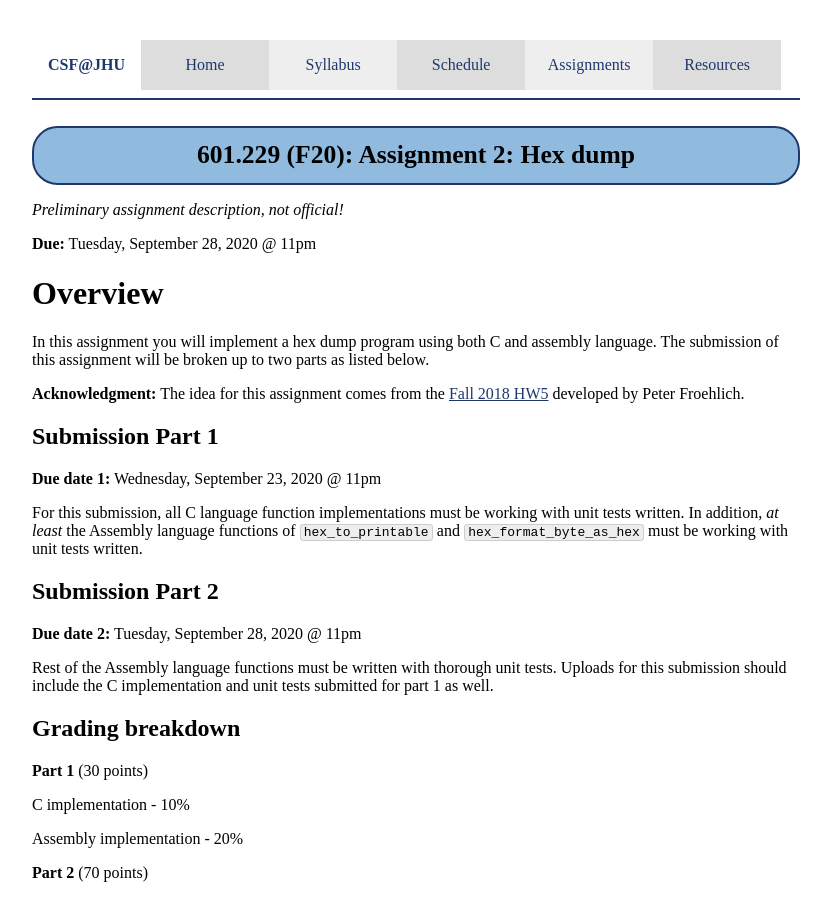
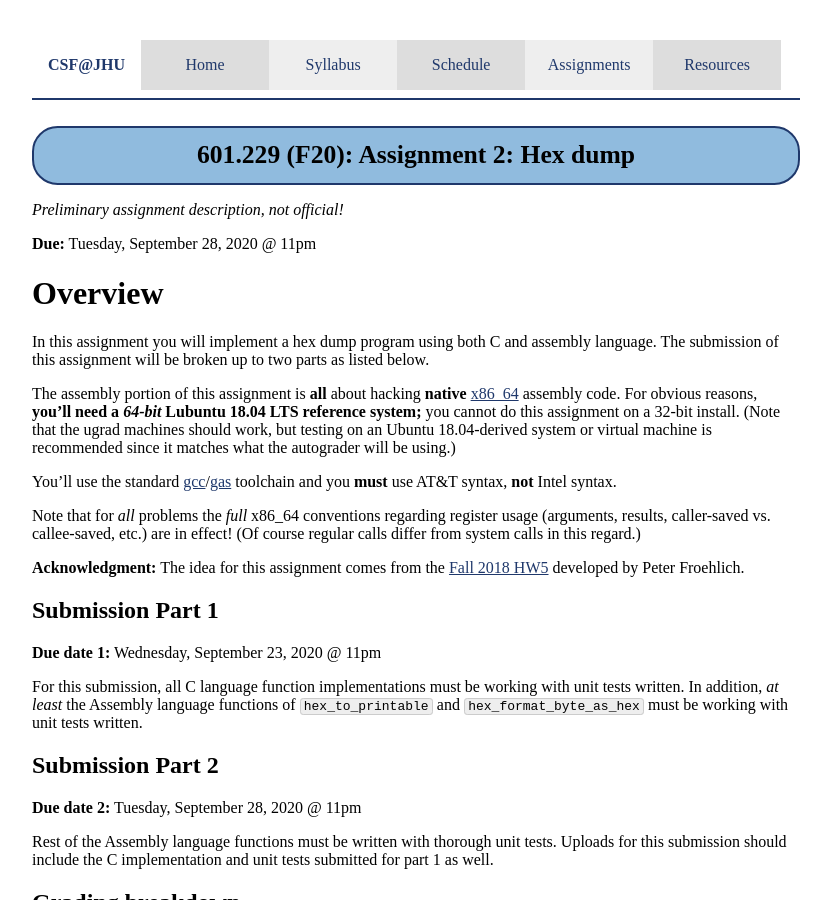
Before and after one commit to jhucsf/fall2020, a Jekyll site: the page built from assign/assign02.md, in a window 1280 px wide and 900 px high. Shown: the whole window, without its empty margins (224-1055 px from the left). Built offline with Jekyll 4.4.1, drawn with Linux system fonts in a browser that asks for light colours.

Commit message:
add at&t info to overview re: assembly for hex

```diff
--- a/assign/assign02.md
+++ b/assign/assign02.md
@@ -10,6 +10,17 @@ title: "Assignment 2: Hex dump"
 # Overview
 
 In this assignment you will implement a hex dump program using both C and assembly language. The submission of this assignment will be broken up to two parts as listed below.
+
+The assembly portion of this assignment is **all** about hacking **native** [x86\_64](https://en.wikipedia.org/wiki/X86-64) assembly code. For obvious reasons, **you’ll need a *64-bit* Lubuntu 18.04 LTS reference
+system;** you cannot do this assignment on a 32-bit install. (Note that the ugrad machines should work, but testing on an Ubuntu 18.04-derived system or virtual machine is recommended since it matches what the autograder will be using.)
+
+You’ll use the standard [gcc](http://en.wikipedia.org/wiki/GNU_Compiler_Collection)/[gas](http://en.wikipedia.org/wiki/GNU_Assembler) toolchain and you **must** use AT&T syntax, **not** Intel syntax.
+
+Note that for *all* problems the *full* x86\_64 conventions regarding
+register usage (arguments, results, caller-saved vs. callee-saved, etc.)
+are in effect\! (Of course regular calls differ from system calls in
+this regard.)
+
 
 **Acknowledgment:** The idea for this assignment comes from the [Fall 2018 HW5](https://www.cs.jhu.edu/~phf/2018/fall/cs229/simple-x86_64.html) developed by Peter Froehlich.
 
```
